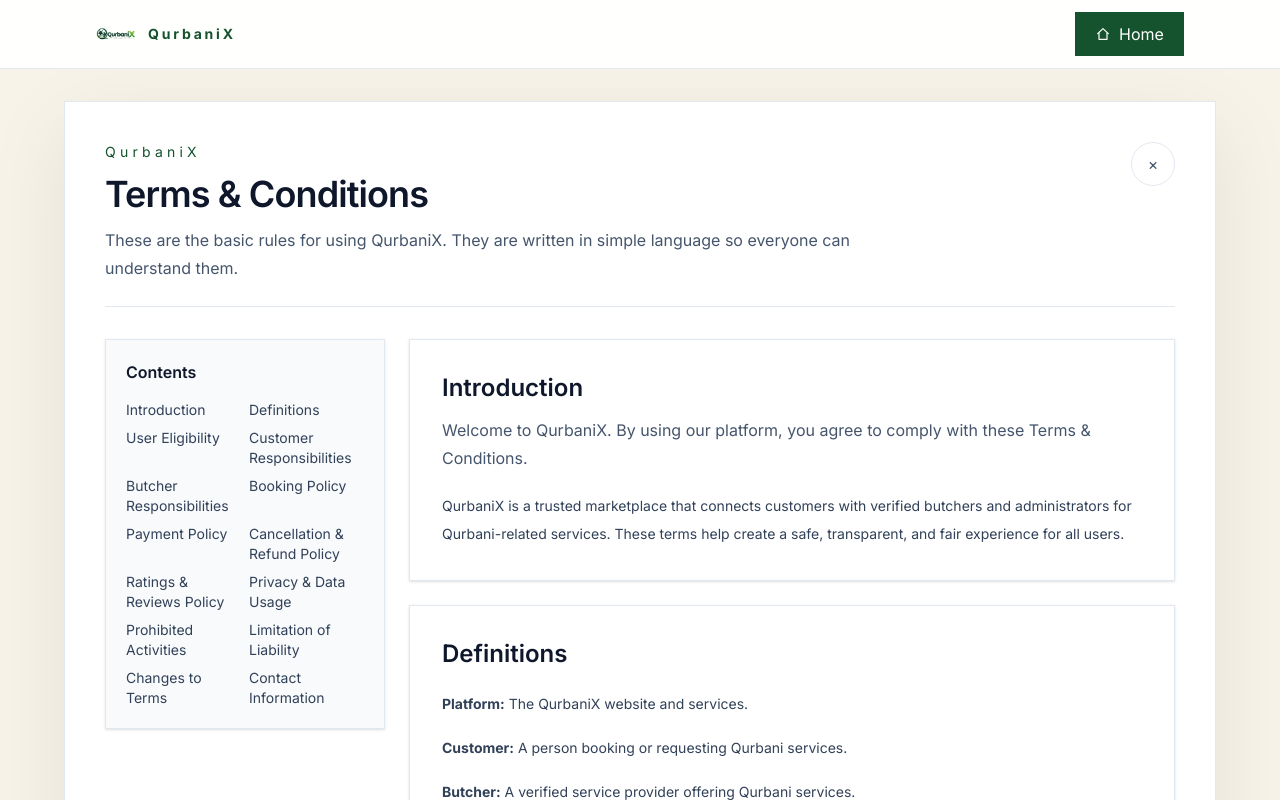
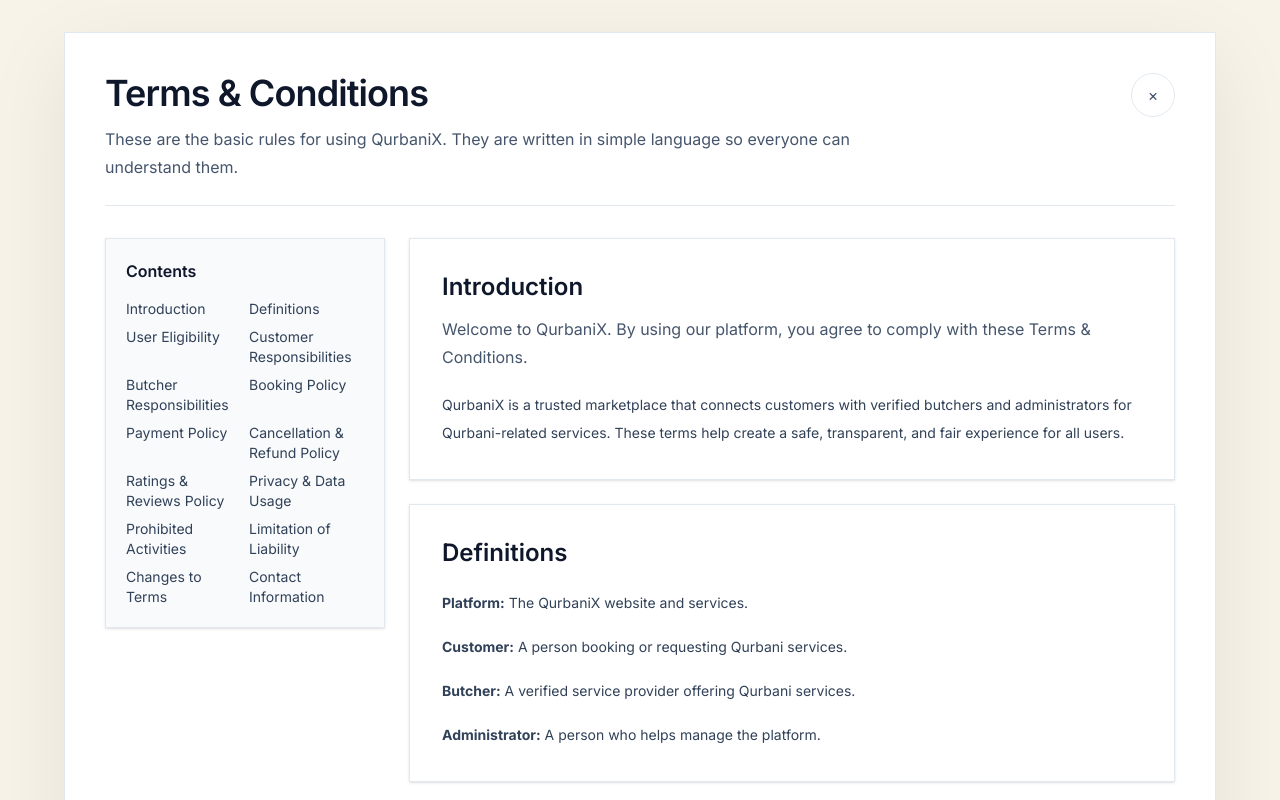
Before and after one commit to Talha-Morshed/QurbaniX, a React (Vite) app in the folder frontend/: page /terms in a window 1280 px wide. Shown: the top 800 px of the page. Built offline with nearby package versions, Linux system fonts and the light colour scheme.

Commit message:
fix: remove navbar and logo from terms and conditions page

```diff
--- a/frontend/src/pages/Terms/TermsAndConditions.jsx
+++ b/frontend/src/pages/Terms/TermsAndConditions.jsx
@@ -1,20 +1,17 @@
 import { useNavigate } from 'react-router-dom';
 import TermsSection from '../../components/terms/TermsSection';
 import TableOfContents from '../../components/terms/TableOfContents';
-import Navbar from '../../components/Navbar';
 
 function TermsAndConditions() {
   const navigate = useNavigate();
 
   return (
     <div className="min-h-screen bg-warm-cream">
-      <Navbar />
       <div className="flex items-center justify-center px-4 py-8 text-slate-900 sm:px-6 lg:px-8">
         <div className="w-full max-w-6xl rounded-[2rem] border border-slate-200 bg-white p-6 shadow-[0_24px_80px_rgba(15,23,42,0.08)] sm:p-8 lg:p-10">
         <div className="flex flex-col gap-4 border-b border-slate-200 pb-6 sm:flex-row sm:items-start sm:justify-between">
           <div>
-            <p className="text-sm tracking-[0.3em] text-primary">QurbaniX</p>
-            <h1 className="mt-3 text-3xl font-semibold tracking-tight sm:text-4xl">Terms & Conditions</h1>
+            <h1 className="text-3xl font-semibold tracking-tight sm:text-4xl">Terms & Conditions</h1>
             <p className="mt-3 max-w-3xl text-base leading-7 text-slate-600">
               These are the basic rules for using QurbaniX. They are written in simple language so everyone can understand them.
             </p>
```
